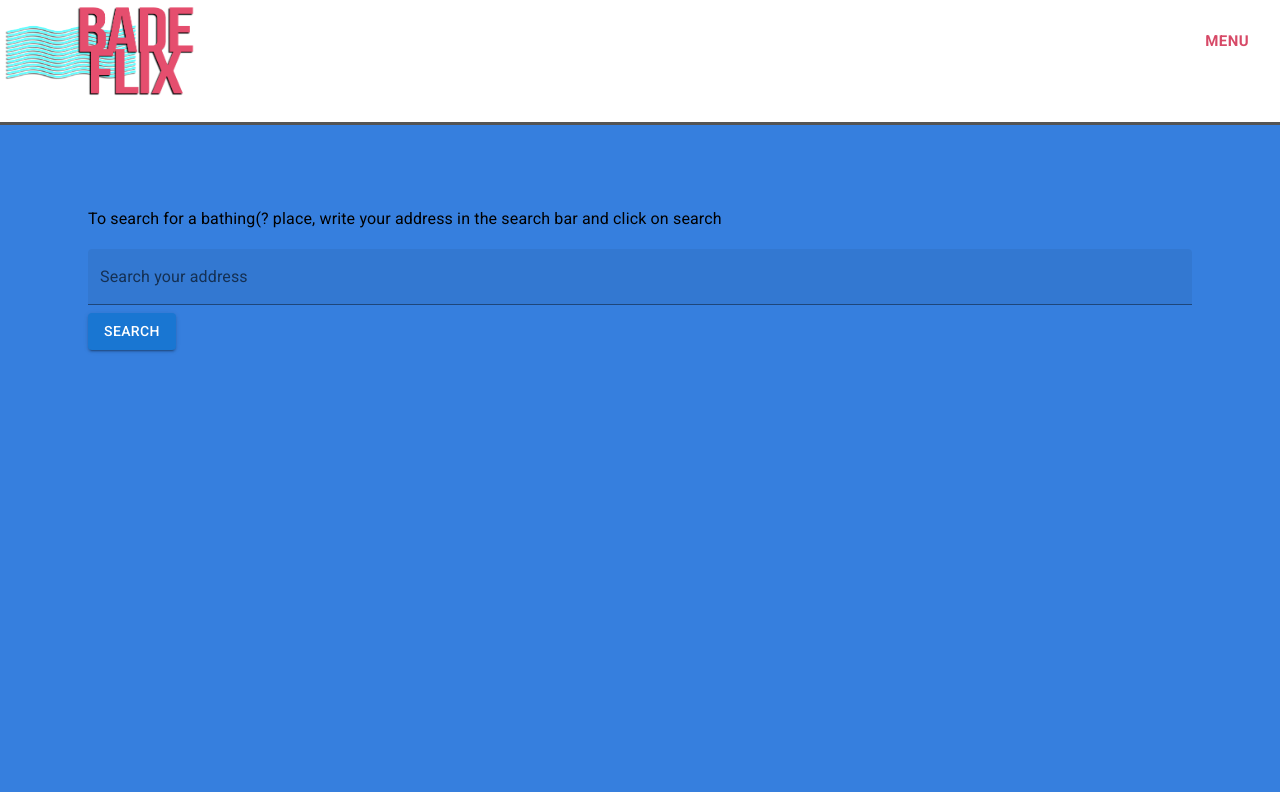
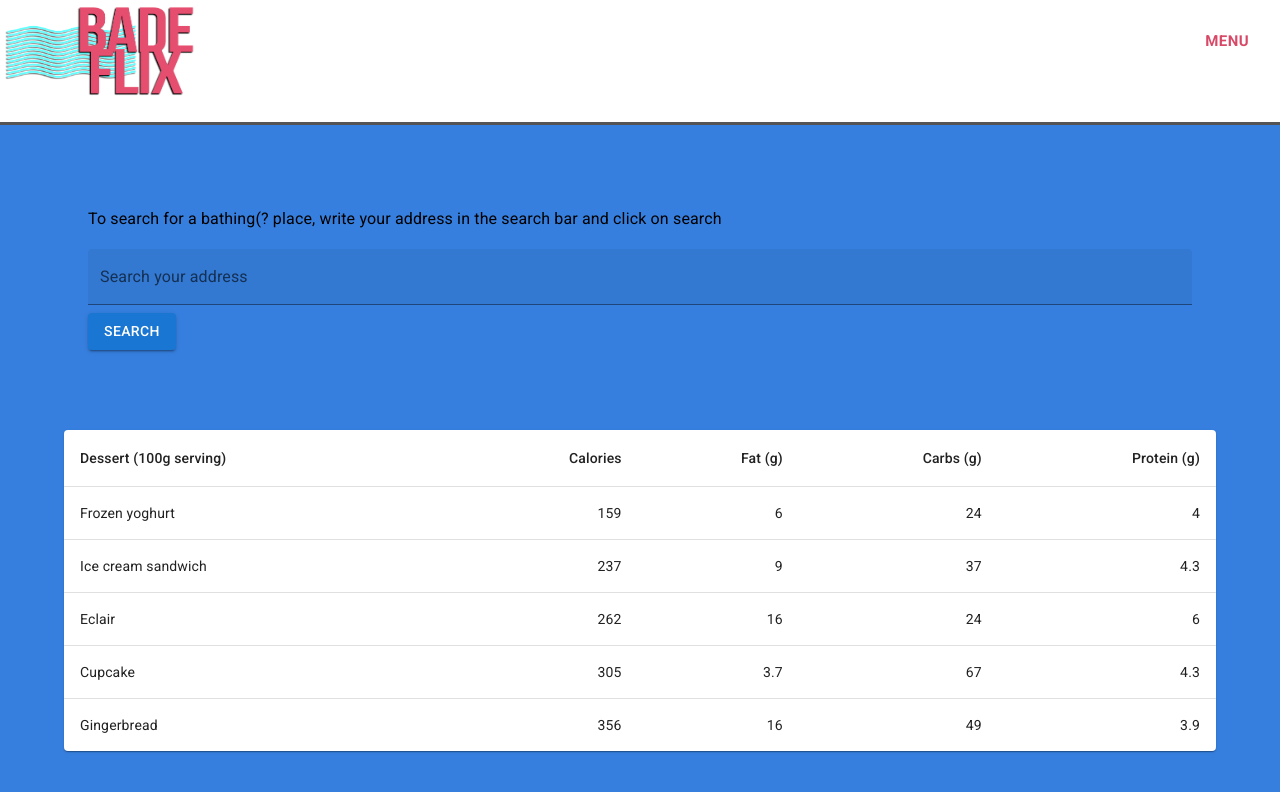
Before and after one commit to FriendlyPorcupine/badeflix, a Next.js app in the folder client/: page / in a window 1280 px wide. Shown: the top 792 px of the page. Built offline with nearby package versions, Linux system fonts and the light colour scheme.

Commit message:
dummy table in index

```diff
--- a/client/app/page.tsx
+++ b/client/app/page.tsx
@@ -18,6 +18,24 @@ import TableRow from '@mui/material/TableRow';
 import Paper from '@mui/material/Paper';
 import KeyboardArrowDownIcon from '@mui/icons-material/KeyboardArrowDown';
 import KeyboardArrowUpIcon from '@mui/icons-material/KeyboardArrowUp';
+
+function createData(
+  name: string,
+  calories: number,
+  fat: number,
+  carbs: number,
+  protein: number,
+) {
+  return { name, calories, fat, carbs, protein };
+}
+
+const rows = [
+  createData('Frozen yoghurt', 159, 6.0, 24, 4.0),
+  createData('Ice cream sandwich', 237, 9.0, 37, 4.3),
+  createData('Eclair', 262, 16.0, 24, 6.0),
+  createData('Cupcake', 305, 3.7, 67, 4.3),
+  createData('Gingerbread', 356, 16.0, 49, 3.9),
+];
 
 const IndexPage = () => {
   const addressRef = useRef<HTMLInputElement>();
@@ -78,7 +96,7 @@ const IndexPage = () => {
   };
 
   return (
-    <Container sx={{padding: 10}}>
+    <><Container sx={{padding: 10}}>
       <Typography variant="subtitle1">
         To search for a bathing(? place, write your address in the search bar and click on search
       </Typography>
@@ -93,9 +111,36 @@ const IndexPage = () => {
       <Button variant="contained" onClick={() => addressToGeoCode(addressRef.current?.value)}>
         Search
       </Button>
-
-    </Container>
-  );
-};
+    </Container><TableContainer component={Paper}>
+      <Table sx={{minWidth: 650}} aria-label="simple table">
+        <TableHead>
+          <TableRow>
+            <TableCell>Dessert (100g serving)</TableCell>
+            <TableCell align="right">Calories</TableCell>
+            <TableCell align="right">Fat&nbsp;(g)</TableCell>
+            <TableCell align="right">Carbs&nbsp;(g)</TableCell>
+            <TableCell align="right">Protein&nbsp;(g)</TableCell>
+          </TableRow>
+        </TableHead>
+        <TableBody>
+          {rows.map((row) => (
+            <TableRow
+              key={row.name}
+              sx={{'&:last-child td, &:last-child th': {border: 0}}}
+            >
+              <TableCell component="th" scope="row">
+                {row.name}
+              </TableCell>
+              <TableCell align="right">{row.calories}</TableCell>
+              <TableCell align="right">{row.fat}</TableCell>
+              <TableCell align="right">{row.carbs}</TableCell>
+              <TableCell align="right">{row.protein}</TableCell>
+            </TableRow>
+          ))}
+        </TableBody>
+      </Table>
+    </TableContainer></>
+)
+}
 
 export default IndexPage;
```
Also changed, not shown: client/package.json (+6 -1 lines), 2 other files (tests, documents, lock files or other folders).
